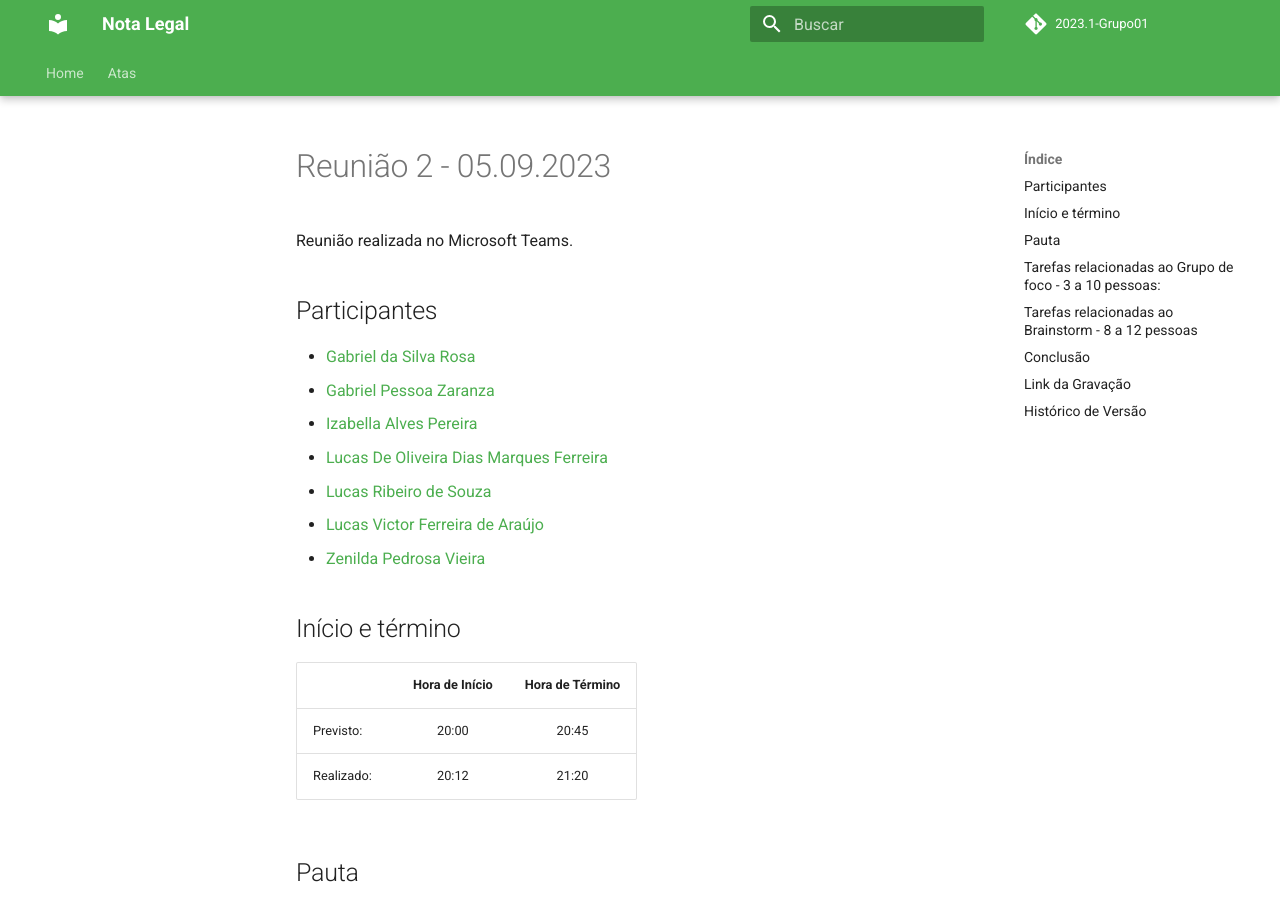
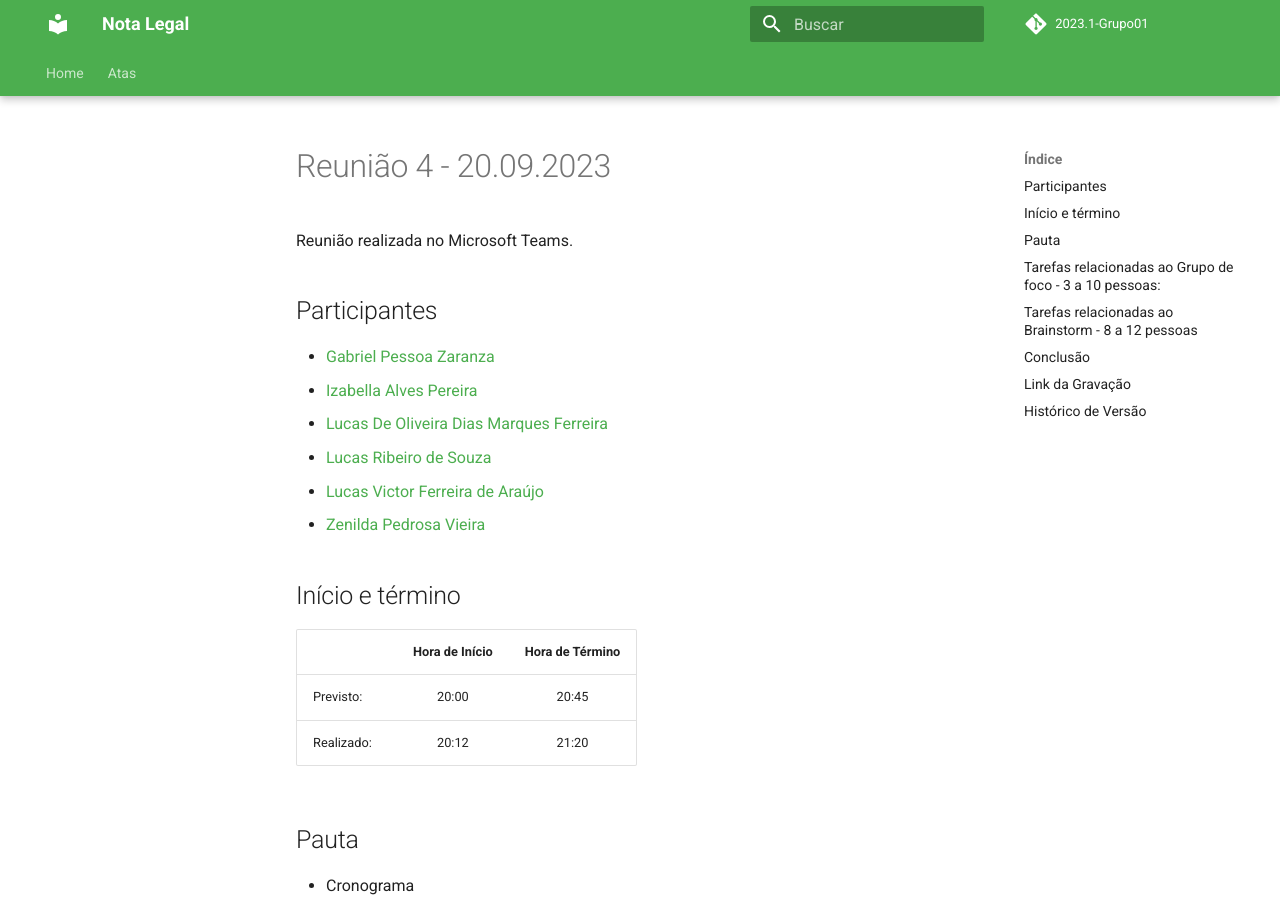
Before and after one commit to Interacao-Humano-Computador/2023.2-NotaLegal, an MkDocs documentation site: the page built from docs/atas/Reunião 4 - 20.09.2023.md, in a window 1280 px wide and 900 px high. Built offline with MkDocs 1.6.1 and Material for MkDocs 9.7.7, drawn with Linux system fonts in a browser that asks for light colours; comment, search, counter and statistics services are not loaded.

Commit message:
Update Reunião 4 - 20.09.2023.md

```diff
--- a/docs/atas/Reunião 4 - 20.09.2023.md
+++ b/docs/atas/Reunião 4 - 20.09.2023.md
@@ -1,10 +1,9 @@
-# Reunião 2 - 05.09.2023
+# Reunião 4 - 20.09.2023
 
 Reunião realizada no Microsoft Teams.
 
 ## Participantes
 
-* [Gabriel da Silva Rosa](https://github.com/gabrielrosa09)
 * [Gabriel Pessoa Zaranza](https://github.com/GZaranza)
 * [Izabella Alves Pereira](https://github.com/izabellaalves)
 * [Lucas De Oliveira Dias Marques Ferreira](https://github.com/LucasOliveiraDiasMarquesFerreira)
```
Also changed, not shown: other parts of docs/atas/Reunião 4 - 20.09.2023.md (+1 -1 lines).
